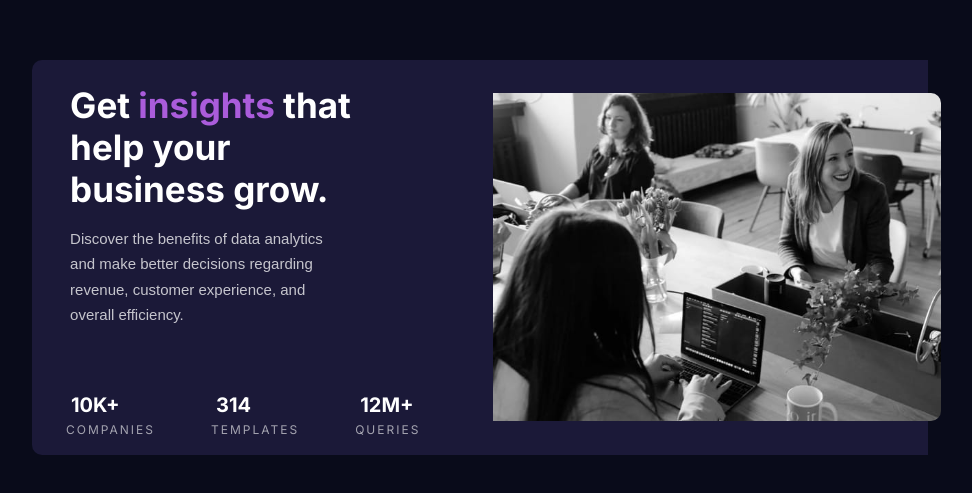
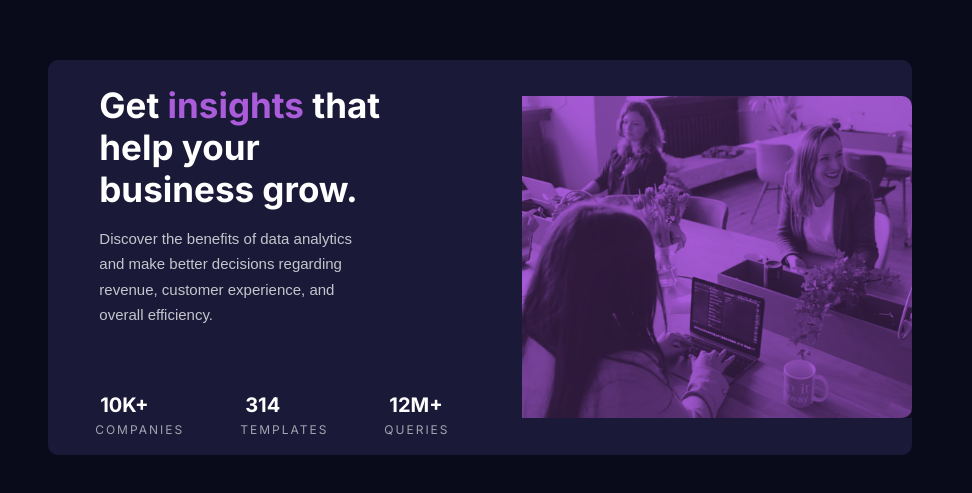
Before and after one commit to GenuineMiyashita/Stats-Preview-Card, a plain HTML site: page index.html in a window 1280 px wide. Shown: the part 143-636 px from the top of the page, without its empty margins (160-1132 px from the left). Drawn offline with Linux system fonts and the light colour scheme.

Commit message:
Update styles.css
Added purple overlay on image.

```diff
--- a/index.html
+++ b/index.html
@@ -15,7 +15,15 @@
   <body>
     <main class="container">
       <div class="cardContainer">
-        <img src="images/image-header-mobile.jpg" alt="" id="cardImage" />
+        <div id="pictureContainer">
+          <picture>
+            <source
+              media="(min-width: 1200px)"
+              srcset="./images/image-header-desktop.jpg"
+            />
+            <img src="images/image-header-mobile.jpg" alt="" id="cardImage" />
+          </picture>
+        </div>
         <div id="cardText">
           <div id="hero">
             <h1 id="heroText">
--- a/styles.css
+++ b/styles.css
@@ -46,8 +46,20 @@
 
 /* Hero Text Section */
 
-#cardImage {
+#pictureContainer {
+    display: inherit;
+    position: relative;
+    width: 100%;
     border-radius: 0.625rem 0.625rem 0 0;
+    background-color: hsl(277, 64%, 61%);
+}
+
+#cardImage {  width: 100%;
+    height: 100%;
+    position: relative;
+    background-size: cover;
+    mix-blend-mode: multiply;
+    opacity: 0.75;
 }
 
 #cardText {
@@ -145,14 +157,14 @@
 
 @media screen and (min-width: 1200px) {
     .cardContainer {
-        width: 70%;
         display: flex;
         flex-direction: row-reverse;
-        border-radius: 0.625rem 0 0 0.625rem;
+        width: 67.5%;
+        border-radius: 0.625rem;
     }
 
-    #cardImage {
-        width: 50%;
+    #pictureContainer {
+        width: 48%;
         border-radius: 0 0.625rem 0.625rem 0;
     }
 
@@ -161,6 +173,10 @@
         text-align: left;
         margin-right: 4rem;
         padding-bottom: 2.5rem;
+    }
+
+    #cardText {
+        width: 55%;
     }
 
     #heroText {
```
Also changed, not shown: images/Final.png (added).
